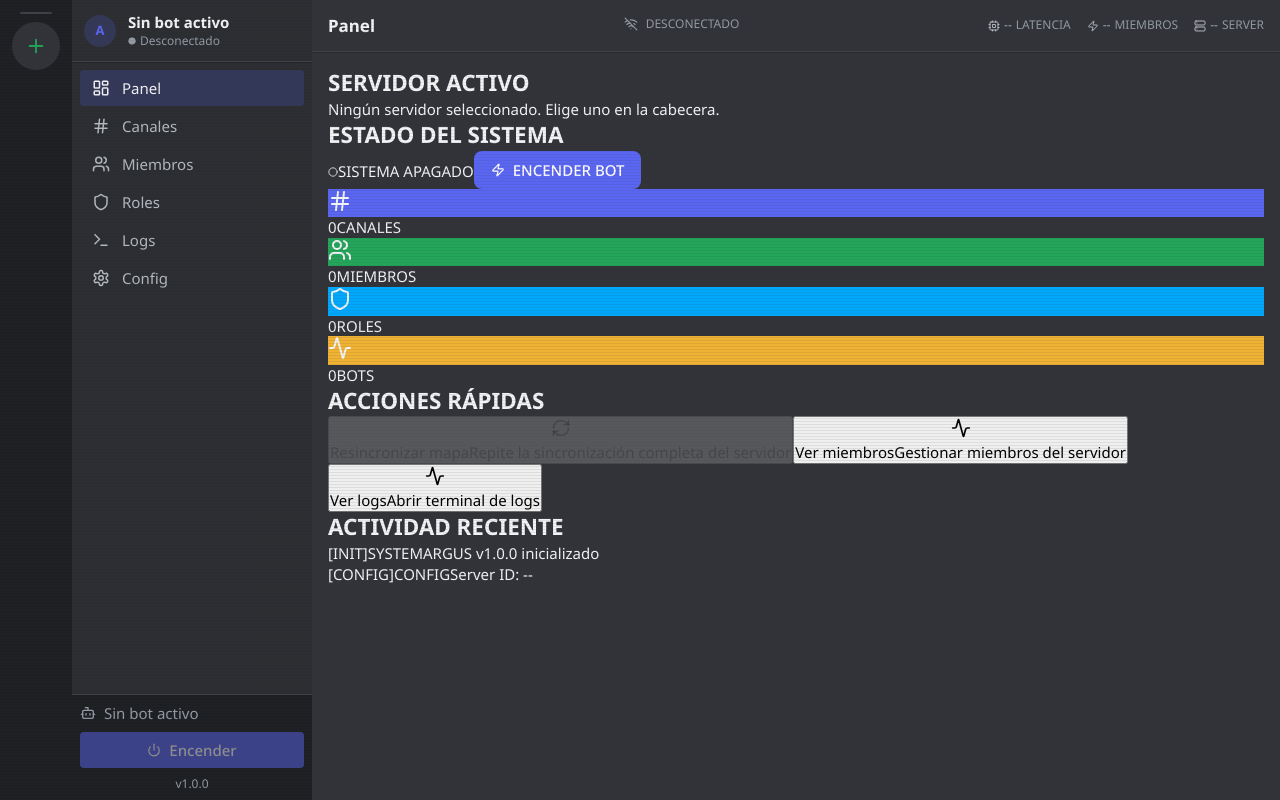
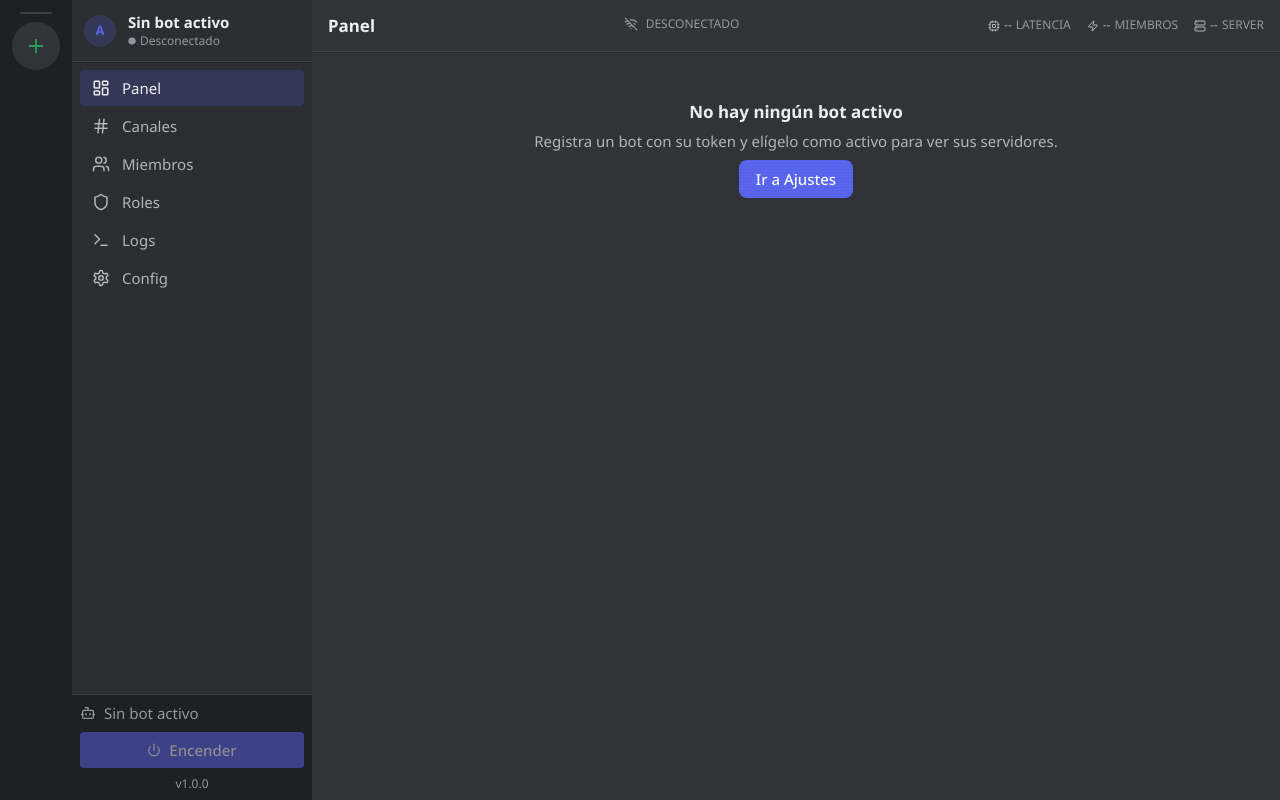
Before and after one commit to BenReynor/ARGUS, a React (Vite) app: page / in a window 1280 px wide. Built offline with nearby package versions, Linux system fonts and the light colour scheme; a web font is replaced by a local one.

Commit message:
dedalo: Rediseñar el panel del servidor (Dashboa
Rediseñar el panel del servidor (Dashboard)

```diff
--- /dev/null
+++ b/src/components/Dashboard.css
@@ -0,0 +1,17 @@
+.dash { display: flex; flex-direction: column; gap: var(--sp-4); }
+.dash__cabecera { display: flex; align-items: center; gap: var(--sp-4); flex-wrap: wrap; }
+.dash__nombre { flex: 1; min-width: 0; display: flex; flex-direction: column; gap: var(--sp-1); }
+.dash__nombre h2 { margin: 0; font-size: var(--fs-xl); overflow: hidden; text-overflow: ellipsis; white-space: nowrap; }
+.dash__kpis { display: grid; grid-template-columns: repeat(auto-fit, minmax(140px, 1fr)); gap: var(--sp-3); }
+.dash__kpi { display: flex; flex-direction: column; gap: var(--sp-1); }
+.dash__kpi-valor { font-size: var(--fs-xl); font-weight: var(--fw-bold); font-variant-numeric: tabular-nums; }
+.dash__kpi-etiqueta { color: var(--text-muted); font-size: var(--fs-sm); }
+.dash__permisos { list-style: none; margin: 0; padding: 0; display: flex; flex-direction: column; gap: var(--sp-2); }
+.dash__permiso { display: flex; align-items: baseline; gap: var(--sp-2); }
+.dash__permiso-nota { color: var(--text-muted); font-size: var(--fs-sm); }
+.dash__sync { display: flex; align-items: center; gap: var(--sp-3); flex-wrap: wrap; }
+.dash__progreso { flex: 1; min-width: 160px; display: flex; flex-direction: column; gap: var(--sp-1); font-size: var(--fs-sm); }
+.dash__progreso progress { width: 100%; }
+.dash__actividad { list-style: none; margin: 0; padding: 0; display: flex; flex-direction: column; gap: var(--sp-2); }
+.dash__actividad li { display: flex; gap: var(--sp-3); }
+.dash__hora { color: var(--text-muted); font-variant-numeric: tabular-nums; }
--- a/src/components/Dashboard.tsx
+++ b/src/components/Dashboard.tsx
@@ -1,22 +1,30 @@
-import React, { useEffect, useState } from 'react';
-import { useServerMap, useBotStatus, useAddLog, useShowNotification, useSetActiveTab, useConfig, useActiveGuildId, useGuildPanel, PERMISOS_REQUERIDOS } from '../store/useStore';
-import { startBot, stopBot, resyncMap, onSyncProgress } from '../api/tauri';
+import React, { useEffect, useRef, useState } from 'react';
+import { useServerMap, useBotStatus, useAddLog, useShowNotification, useSetActiveTab, useConfig, useActiveGuildId, useGuildPanel, useLoadGuildPanel, PERMISOS_REQUERIDOS } from '../store/useStore';
+import { resyncMap, onSyncProgress } from '../api/tauri';
 import type { SyncProgress } from '../api/tauri';
-import { Button } from './ui';
-import { Users, Hash, Shield, Activity, Zap, Circle, Server, RefreshCw } from 'lucide-react';
+import { Avatar, Badge, Button, Card, Cargando, EstadoVacio, ErrorPanel } from './ui';
+import './Dashboard.css';
 
-interface StatItem {
-  label: string;
-  value: number;
-  icon: any;
-  color: string;
+interface Actividad {
+  hora: string;
+  texto: string;
 }
 
-interface ActionItem {
-  label: string;
-  desc: string;
-  action: () => void;
-}
+const MAX_ACTIVIDAD = 8;
+
+/** Por qué importa cada permiso del bot; se muestra solo cuando falta. */
+const EXPLICACION_PERMISO: Record<string, string> = {
+  'Ver canales': 'Sin él el bot no ve los canales ni puede sincronizar el mapa.',
+  'Enviar mensajes': 'No podrá enviar mensajes ni respuestas.',
+  'Leer el historial de mensajes': 'No podrá leer mensajes anteriores de los canales.',
+  'Gestionar canales': 'No podrá crear, editar ni borrar canales.',
+  'Gestionar roles': 'No podrá crear, editar ni asignar roles.',
+  'Moderar miembros': 'No podrá aplicar timeouts a miembros.',
+  'Expulsar miembros': 'No podrá expulsar miembros.',
+  'Banear miembros': 'No podrá banear miembros.',
+};
+
+const ahora = () => new Date().toLocaleTimeString();
 
 export const Dashboard: React.FC = () => {
   const serverMap = useServerMap();
@@ -27,21 +35,12 @@ export const Dashboard: React.FC = () => {
   const config = useConfig();
   const activeGuildId = useActiveGuildId();
   const guildPanel = useGuildPanel();
-
-  const stats: StatItem[] = [
-    { label: 'CANALES', value: serverMap?.channels.length || 0, icon: Hash, color: 'var(--accent)' },
-    { label: 'MIEMBROS', value: serverMap?.members.filter(m => !m.bot).length || 0, icon: Users, color: 'var(--success)' },
-    { label: 'ROLES', value: serverMap?.roles.length || 0, icon: Shield, color: 'var(--info)' },
-    { label: 'BOTS', value: serverMap?.members.filter(m => m.bot).length || 0, icon: Activity, color: 'var(--warning)' },
-  ];
-
-  const quickActions: ActionItem[] = [
-    { label: 'Ver miembros', desc: 'Gestionar miembros del servidor', action: () => setActiveTab('members') },
-    { label: 'Ver logs', desc: 'Abrir terminal de logs', action: () => setActiveTab('logs') },
-  ];
+  const loadGuildPanel = useLoadGuildPanel();
 
   const [resyncing, setResyncing] = useState(false);
   const [progress, setProgress] = useState<SyncProgress | null>(null);
+  const [actividad, setActividad] = useState<Actividad[]>([]);
+  const anterior = useRef<{ canales: number; roles: number; miembros: number } | null>(null);
 
   useEffect(() => {
     const desuscribir = onSyncProgress(setProgress);
@@ -49,6 +48,30 @@ export const Dashboard: React.FC = () => {
       desuscribir.then((fn) => fn()).catch(() => {});
     };
   }, []);
+
+  const canales = serverMap?.channels.length ?? 0;
+  const roles = serverMap?.roles.length ?? 0;
+  const miembros = serverMap?.members.filter((m) => !m.bot).length ?? 0;
+
+  // Actividad reciente: diferencias entre dos versiones consecutivas del mapa.
+  useEffect(() => {
+    if (!serverMap) {
+      anterior.current = null;
+      return;
+    }
+    const previo = anterior.current;
+    anterior.current = { canales, roles, miembros };
+    if (!previo) return;
+    const cambios: Actividad[] = [];
+    const registra = (nombre: string, antes: number, despues: number) => {
+      if (antes !== despues) cambios.push({ hora: ahora(), texto: `${nombre}: ${antes} → ${despues}` });
+    };
+    registra('Canales', previo.canales, canales);
+    registra('Roles', previo.roles, roles);
+    registra('Miembros', previo.miembros, miembros);
+    if (cambios.length === 0) cambios.push({ hora: ahora(), texto: 'Mapa actualizado sin cambios de estructura' });
+    setActividad((a) => [...cambios, ...a].slice(0, MAX_ACTIVIDAD));
+  }, [serverMap]); // eslint-disable-line react-hooks/exhaustive-deps
 
   const handleResync = async () => {
     setResyncing(true);
@@ -64,204 +87,130 @@ export const Dashboard: React.FC = () => {
     }
   };
 
-  const handleBotToggle = async () => {
-    try {
-      if (botStatus.running) {
-        await stopBot();
-        addLog('[SYSTEM] Bot detenido manualmente');
-        showNotification('Bot detenido', 'info');
-      } else {
-        if (config.bots.length === 0) {
-          showNotification('Configura el token primero', 'warning');
-          return;
+  // Estados sin contenido: sin bot, sin servidor, cargando, error.
+  if (!config.active_bot_id) {
+    return (
+      <div className="dash">
+        <EstadoVacio titulo="No hay ningún bot activo" descripcion="Registra un bot con su token y elígelo como activo para ver sus servidores.">
+          <Button onClick={() => setActiveTab('settings')}>Ir a Ajustes</Button>
+        </EstadoVacio>
+      </div>
+    );
   }
-        await startBot();
-        addLog('[SYSTEM] Bot iniciado manualmente');
-        showNotification('Bot iniciando...', 'info');
+  if (!activeGuildId) {
+    return (
+      <div className="dash">
+        <EstadoVacio titulo="Ningún servidor seleccionado" descripcion="Elige un servidor en la columna de la izquierda. Si no aparece ninguno, invita al bot desde Ajustes.">
+          <Button variante="secundario" onClick={() => setActiveTab('settings')}>Invitar al bot</Button>
+        </EstadoVacio>
+      </div>
+    );
   }
-    } catch (e) {
-      showNotification('Error: ' + (e as Error).message, 'error');
+  if (guildPanel.loading && !guildPanel.guild) {
+    return (
+      <div className="dash">
+        <Card><Cargando lineas={4} /></Card>
+      </div>
+    );
   }
-  };
+  if (guildPanel.error) {
+    return (
+      <div className="dash">
+        <ErrorPanel mensaje={guildPanel.error} onReintentar={() => { void loadGuildPanel(activeGuildId); }} />
+      </div>
+    );
+  }
+
+  const guild = guildPanel.guild;
+  const faltan = guildPanel.permissions ? PERMISOS_REQUERIDOS.filter((p) => !guildPanel.permissions!.includes(p)) : [];
+  const icono = guild?.icon ? `https://cdn.discordapp.com/icons/${guild.id}/${guild.icon}.png?size=64` : null;
+  const enVivo = botStatus.connected;
 
   return (
-    <div className="dashboard">
-      <section className="dashboard-section">
-        <h2>SERVIDOR ACTIVO</h2>
-        {!activeGuildId && <p>Ningún servidor seleccionado. Elige uno en la cabecera.</p>}
-        {activeGuildId && guildPanel.loading && <p>Cargando datos del servidor...</p>}
-        {activeGuildId && guildPanel.error && <p className="error">{guildPanel.error}</p>}
-        {guildPanel.guild && (
-          <>
-            <div className="member-cell">
-              {guildPanel.guild.icon ? (
-                <img
-                  src={`https://cdn.discordapp.com/icons/${guildPanel.guild.id}/${guildPanel.guild.icon}.png?size=64`}
-                  alt=""
-                  width={48}
-                  height={48}
-                  style={{ borderRadius: '50%' }}
-                />
+    <div className="dash">
+      <Card>
+        <div className="dash__cabecera">
+          <Avatar src={icono} nombre={guild?.name ?? 'Servidor'} tamano={56} />
+          <div className="dash__nombre">
+            <h2>{guild?.name ?? 'Servidor'}</h2>
+            {guild?.member_count != null && (
+              <span className="dash__kpi-etiqueta">~{guild.member_count.toLocaleString()} miembros (aproximado)</span>
+            )}
+          </div>
+          <Badge tono={enVivo ? 'exito' : 'peligro'}>{enVivo ? '● Gateway en vivo' : '○ Gateway desconectado'}</Badge>
+        </div>
+      </Card>
+
+      <div className="dash__kpis">
+        {[
+          { etiqueta: 'Miembros', valor: miembros },
+          { etiqueta: 'Canales', valor: canales },
+          { etiqueta: 'Roles', valor: roles },
+        ].map((k) => (
+          <Card key={k.etiqueta}>
+            <div className="dash__kpi">
+              <span className="dash__kpi-valor">{serverMap ? k.valor.toLocaleString() : '—'}</span>
+              <span className="dash__kpi-etiqueta">{k.etiqueta}</span>
+            </div>
+          </Card>
+        ))}
+      </div>
+
+      <Card titulo="Permisos del bot">
+        {guildPanel.permissions === null ? (
+          <Cargando lineas={3} />
         ) : (
-                <Server size={48} />
-              )}
-              <div>
-                <span className="member-name">{guildPanel.guild.name}</span>
-                <span className="member-username">
-                  ~{guildPanel.guild.member_count} miembros (aproximado)
-                </span>
-              </div>
-            </div>
-            <h3>PERMISOS DEL BOT</h3>
-            <ul>
+          <ul className="dash__permisos">
             {PERMISOS_REQUERIDOS.map((permiso) => {
-                const tiene = guildPanel.permissions?.includes(permiso) ?? false;
+              const tiene = guildPanel.permissions!.includes(permiso);
               return (
-                  <li key={permiso} style={{ color: tiene ? 'var(--success)' : 'var(--warning)' }}>
-                    {tiene ? '✓' : '✗ Falta:'} {permiso}
+                <li key={permiso} className="dash__permiso">
+                  <Badge tono={tiene ? 'exito' : 'aviso'}>{tiene ? '✓' : '✗'}</Badge>
+                  <span>{permiso}</span>
+                  {!tiene && <span className="dash__permiso-nota">{EXPLICACION_PERMISO[permiso] ?? 'Algunas acciones estarán desactivadas.'}</span>}
                 </li>
               );
             })}
           </ul>
-          </>
         )}
-      </section>
+        {faltan.length > 0 && (
+          <p className="dash__permiso-nota">Faltan {faltan.length} permisos: concédelos al rol del bot en Discord para activar esas acciones.</p>
+        )}
+      </Card>
 
-      <section className="dashboard-section">
-        <div className="section-header">
-          <h2>ESTADO DEL SISTEMA</h2>
-          <div className={`system-status ${botStatus.connected ? 'online' : botStatus.running ? 'connecting' : 'offline'}`}>
-            <Circle className={`status-dot ${botStatus.connected ? 'online' : botStatus.running ? 'connecting' : 'offline'}`} size={10} />
-            <span>{botStatus.connected ? 'SISTEMA OPERATIVO' : botStatus.running ? 'INICIALIZANDO...' : 'SISTEMA APAGADO'}</span>
-            <Button onClick={handleBotToggle}>
-              {botStatus.running ? (
+      <Card titulo="Sincronización">
+        <div className="dash__sync">
+          <Button variante="secundario" cargando={resyncing} onClick={handleResync}>
+            {resyncing ? 'Resincronizando…' : 'Resincronizar'}
+          </Button>
+          <div className="dash__progreso" aria-live="polite">
+            {resyncing && progress ? (
               <>
-                  <Circle className="status-online" size={12} />
-                  APAGAR BOT
+                <progress max={progress.total} value={progress.step} />
+                <span>Paso {progress.step}/{progress.total}: {progress.message}</span>
               </>
             ) : (
-                <>
-                  <Zap size={14} />
-                  ENCENDER BOT
-                </>
+              <span className="dash__kpi-etiqueta">Repite la sincronización completa del servidor.</span>
             )}
-            </Button>
           </div>
         </div>
+      </Card>
 
-        <div className="stats-grid">
-          {stats.map((stat, i) => (
-            <div key={i} className="stat-card" style={{ '--stat-color': stat.color } as React.CSSProperties}>
-              <div className="stat-icon" style={{ background: stat.color }}>
-                <stat.icon size={24} />
-              </div>
-              <div className="stat-info">
-                <span className="stat-value">{stat.value}</span>
-                <span className="stat-label">{stat.label}</span>
-              </div>
-            </div>
-          ))}
-        </div>
-      </section>
-
-      <section className="dashboard-section">
-        <h2>ACCIONES RÁPIDAS</h2>
-        <div className="actions-grid">
-          <button className="action-card" onClick={handleResync} disabled={resyncing || !activeGuildId}>
-            <div className="action-icon"><RefreshCw size={20} /></div>
-            <div className="action-info">
-              <span className="action-label">{resyncing ? 'Resincronizando...' : 'Resincronizar mapa'}</span>
-              <span className="action-desc">
-                {resyncing && progress
-                  ? `Paso ${progress.step}/${progress.total}: ${progress.message}`
-                  : 'Repite la sincronización completa del servidor'}
-              </span>
-            </div>
-          </button>
-          {quickActions.map((action, i) => (
-            <button key={i} className="action-card" onClick={action.action}>
-              <div className="action-icon"><Activity size={20} /></div>
-              <div className="action-info">
-                <span className="action-label">{action.label}</span>
-                <span className="action-desc">{action.desc}</span>
-              </div>
-            </button>
-          ))}
-        </div>
-      </section>
-
-      {serverMap && (
-        <section className="dashboard-section">
-          <h2>MAPA DEL SERVIDOR - RESUMEN</h2>
-          <div className="server-summary">
-            <div className="summary-card">
-              <h3>📁 CATEGORÍAS</h3>
-              <ul>
-                {Object.keys(serverMap.categories).map((cat, i) => (
+      <Card titulo="Actividad reciente">
+        {botStatus.last_error && <Badge tono="peligro">{botStatus.last_error}</Badge>}
+        {actividad.length === 0 ? (
+          <span className="dash__kpi-etiqueta">Aún no hay cambios en el mapa.</span>
+        ) : (
+          <ul className="dash__actividad">
+            {actividad.map((a, i) => (
               <li key={i}>
-                    <span className="cat-name">{cat}</span>
-                    <span className="cat-count">{serverMap.categories[cat].length} canales</span>
+                <span className="dash__hora">{a.hora}</span>
+                <span>{a.texto}</span>
               </li>
             ))}
           </ul>
-            </div>
-            <div className="summary-card">
-              <h3>👥 ROLES PRINCIPALES</h3>
-              <ul>
-                {serverMap.roles.slice(0, 6).map((role) => (
-                  <li key={role.id}>
-                    <span className="role-name" style={{ color: `#${role.color.toString(16).padStart(6, '0')}` }}>
-                      {role.name}
-                    </span>
-                    <span className="role-count">{role.member_count}</span>
-                  </li>
-                ))}
-              </ul>
-            </div>
-            <div className="summary-card">
-              <h3>🤖 BOTS ACTIVOS</h3>
-              <ul>
-                {serverMap.members.filter(m => m.bot).map((bot) => (
-                  <li key={bot.user_id}>
-                    <span className="bot-name">{bot.username}</span>
-                    <span className="bot-id">{bot.user_id.slice(-6)}</span>
-                  </li>
-                ))}
-              </ul>
-            </div>
-          </div>
-        </section>
         )}
-
-      <section className="dashboard-section">
-        <h2>ACTIVIDAD RECIENTE</h2>
-        <div className="activity-log">
-          <div className="log-entry">
-            <span className="log-time">[INIT]</span>
-            <span className="log-source">SYSTEM</span>
-            <span className="log-message">ARGUS v1.0.0 inicializado</span>
-          </div>
-          <div className="log-entry">
-            <span className="log-time">[CONFIG]</span>
-            <span className="log-source">CONFIG</span>
-            <span className="log-message">Server ID: {config.active_guild_id ?? '--'}</span>
-          </div>
-          {botStatus.running && (
-            <div className="log-entry">
-              <span className="log-time">[BOT]</span>
-              <span className="log-source">DISCORD</span>
-              <span className="log-message">Conexión a gateway establecida</span>
-            </div>
-          )}
-          {botStatus.last_error && (
-            <div className="log-entry error">
-              <span className="log-time">[ERROR]</span>
-              <span className="log-source">DISCORD</span>
-              <span className="log-message">{botStatus.last_error}</span>
-            </div>
-          )}
-        </div>
-      </section>
+      </Card>
     </div>
   );
 };
```
Lines whose indentation alone changed are shown as unchanged.
